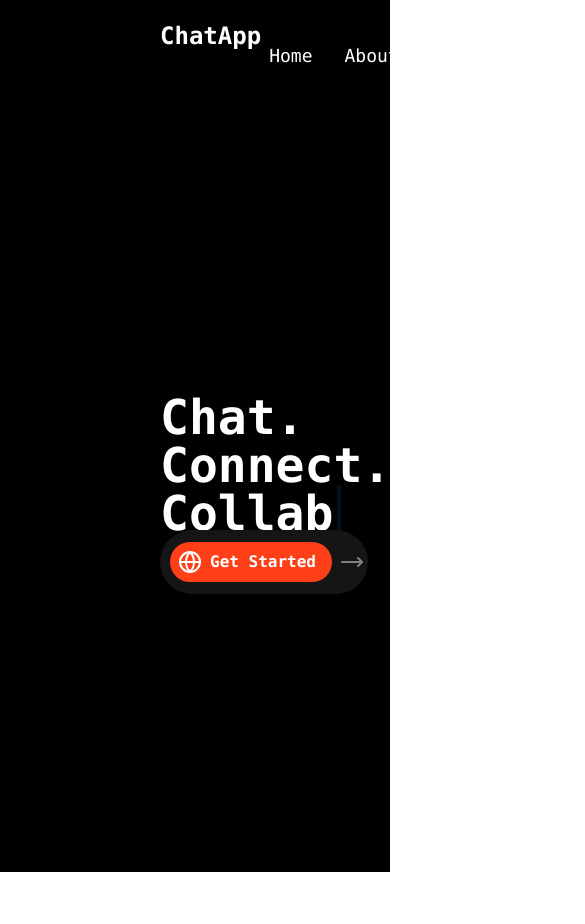
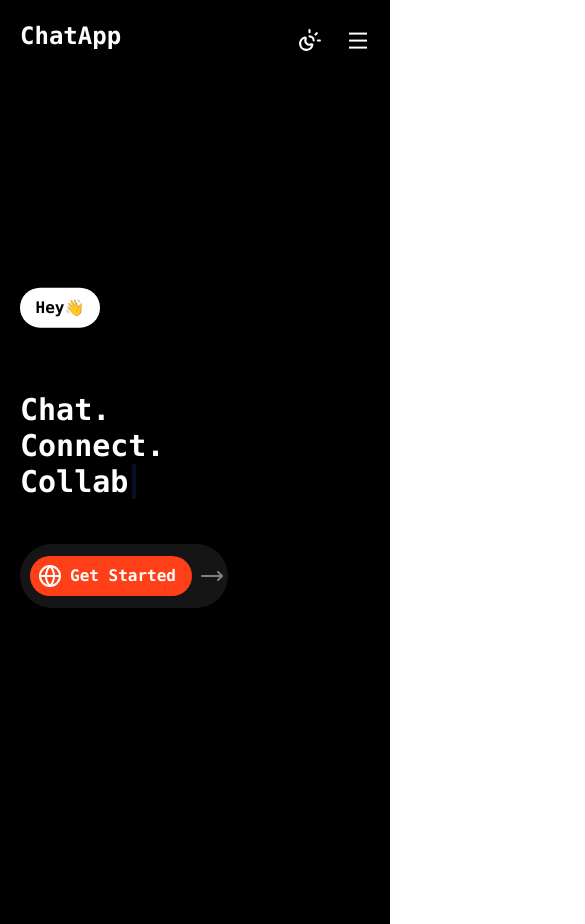
Before and after one commit to KrishLimbani/chatApp, a React (Vite) app in the folder chatApp/: page / in a window 390 px wide. Shown: the top 924 px of the page, 585 px wide, since content can reach past the window. Before the commit the page ends 872 px from the top, so only its background shows below. Built offline with nearby package versions, Linux system fonts and the light colour scheme.

Commit message:
hero section

```diff
--- a/chatApp/src/component/Hero.jsx
+++ b/chatApp/src/component/Hero.jsx
@@ -62,10 +62,24 @@ function Hero() {
     }, [charIndex, index, texts]);
 
     return (
-        <div className="h-[90vh] flex bg-black font-mono">
-            <div className="h-full w-[50vw] px-40 relative">
+        <div className="h-[100vh] flex w-full bg-black font-mono">
+            <div className="h-full w-[50vw] px-5 sm:px-30 relative">
+                <motion.div
+                    className=" w-20 bg-white px-2 py-2 rounded-full shadow-lg absolute top-[25%] text-center text-black font-semibold"
+                    animate={{ y: [0, -10, 0] }}
+                    drag
+                    transition={{ repeat: Infinity, duration: 2 }}
+                    dragConstraints={{
+                        top: -10,
+                        bottom: 10,
+                        left: -10,
+                        right: 10,
+                    }}
+                >
+                    Hey👋
+                </motion.div>
                 <motion.h1
-                    className="text-5xl font-bold text-white absolute top-[37%] w-100"
+                    className="text-3xl sm:text-5xl font-bold text-white absolute top-[37%] sm:w-100"
                     initial={{ opacity: 0 }}
                     animate={{ opacity: 1 }}
                     transition={{ duration: 0.3 }}
--- a/chatApp/src/component/Navbar.jsx
+++ b/chatApp/src/component/Navbar.jsx
@@ -3,23 +3,29 @@ import {motion} from 'motion/react'
 
 function Navbar() {
     return (
-        <div className=" flex justify-between bg-black text-white py-5 px-40 font-mono">
+        <>
+        <link href="https://cdn.jsdelivr.net/npm/remixicon@4.5.0/fonts/remixicon.css" rel="stylesheet" />
+        <div className=" flex w-full h-20 justify-between bg-black text-white py-5 sm:py-5 px-5 sm:px-30 font-mono">
             <div className="logo">
-                <h1 className="text-2xl text-white font-bold">ChatApp</h1>
+                <h1 className="flex text-2xl text-white font-bold cursor-pointer ">ChatApp</h1>
             </div>
             <div>
                 <ul className="flex space-x-4 items-center">
-                    <li className="nav-btn text-white hover:bg-[#FF3F17]  p-2 rounded-2xl cursor-pointer text-lg">Home</li>
-                    <li className="nav-btn text-white hover:bg-[#FF3F17]   p-2 rounded-2xl cursor-pointer text-lg">About</li>
-                    <li className="nav-btn text-white hover:bg-[#FF3F17]   p-2 rounded-2xl cursor-pointer text-lg">Login</li>
-                    <li className="nav-btn text-white hover:bg-[#FF3F17]  p-2 rounded-2xl cursor-pointer text-lg">Sign up</li>
+                    <li className="nav-btn hidden lg:block text-white hover:bg-[#FF3F17]  p-2 rounded-2xl cursor-pointer text-lg">Home</li>
+                    <li className="nav-btn hidden lg:block text-white hover:bg-[#FF3F17]   p-2 rounded-2xl cursor-pointer text-lg">About</li>
+                    <li className="nav-btn hidden lg:block text-white hover:bg-[#FF3F17]   p-2 rounded-2xl cursor-pointer text-lg">Login</li>
+                    <li className="nav-btn hidden lg:block text-white hover:bg-[#FF3F17]  p-2 rounded-2xl cursor-pointer text-lg">Sign up</li>
                     <div className='p-2 rounded-full hover:bg-[#FF3F17] cursor-pointer '>
                         <SunMoon color='white' size={25} />
                     </div>
+                    <li className='flex justify-center items-center lg:hidden cursor-pointer'>
+                        <i class="ri-menu-line  text-2xl "></i>
+                    </li>
                 </ul>
             </div>
 
         </div>
+        </>
      );
 }
 
```
